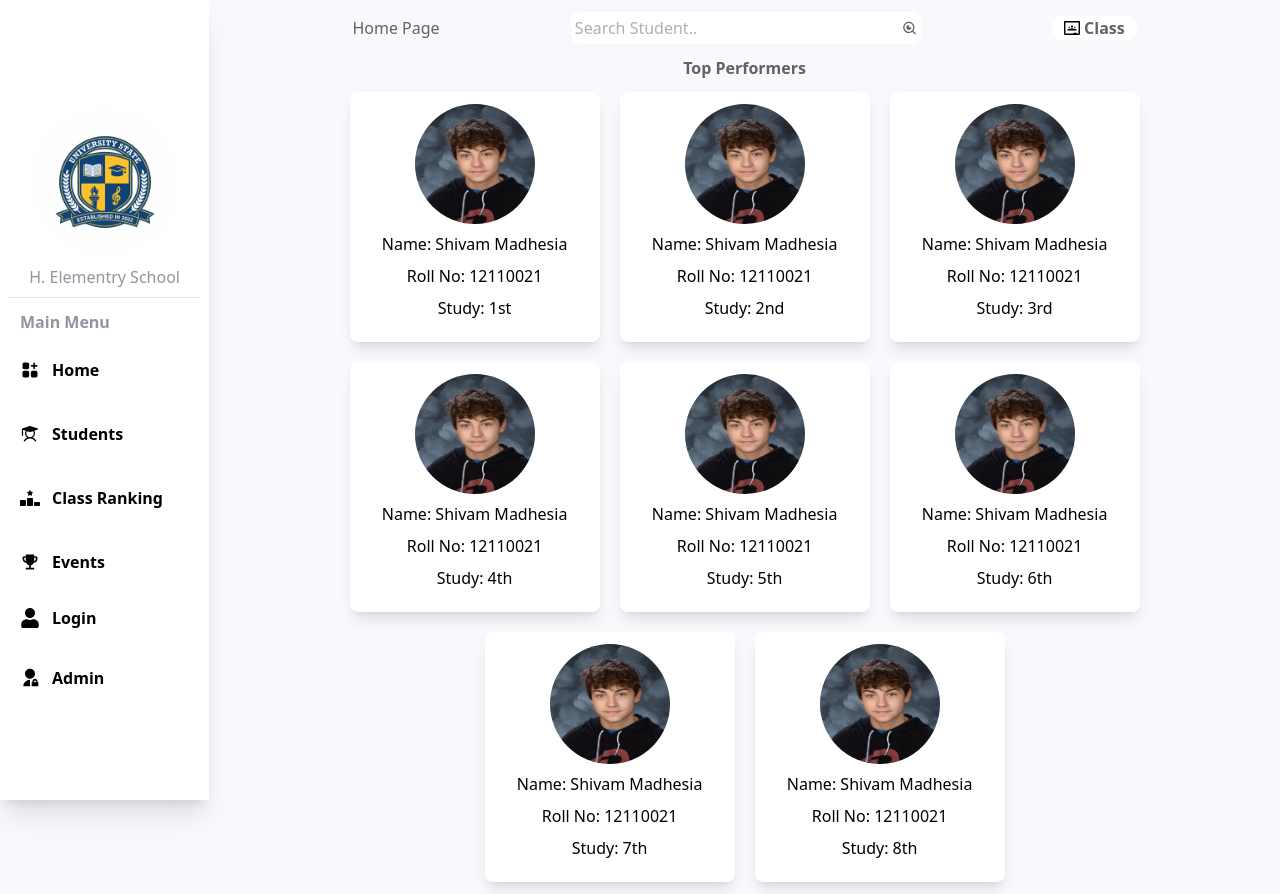
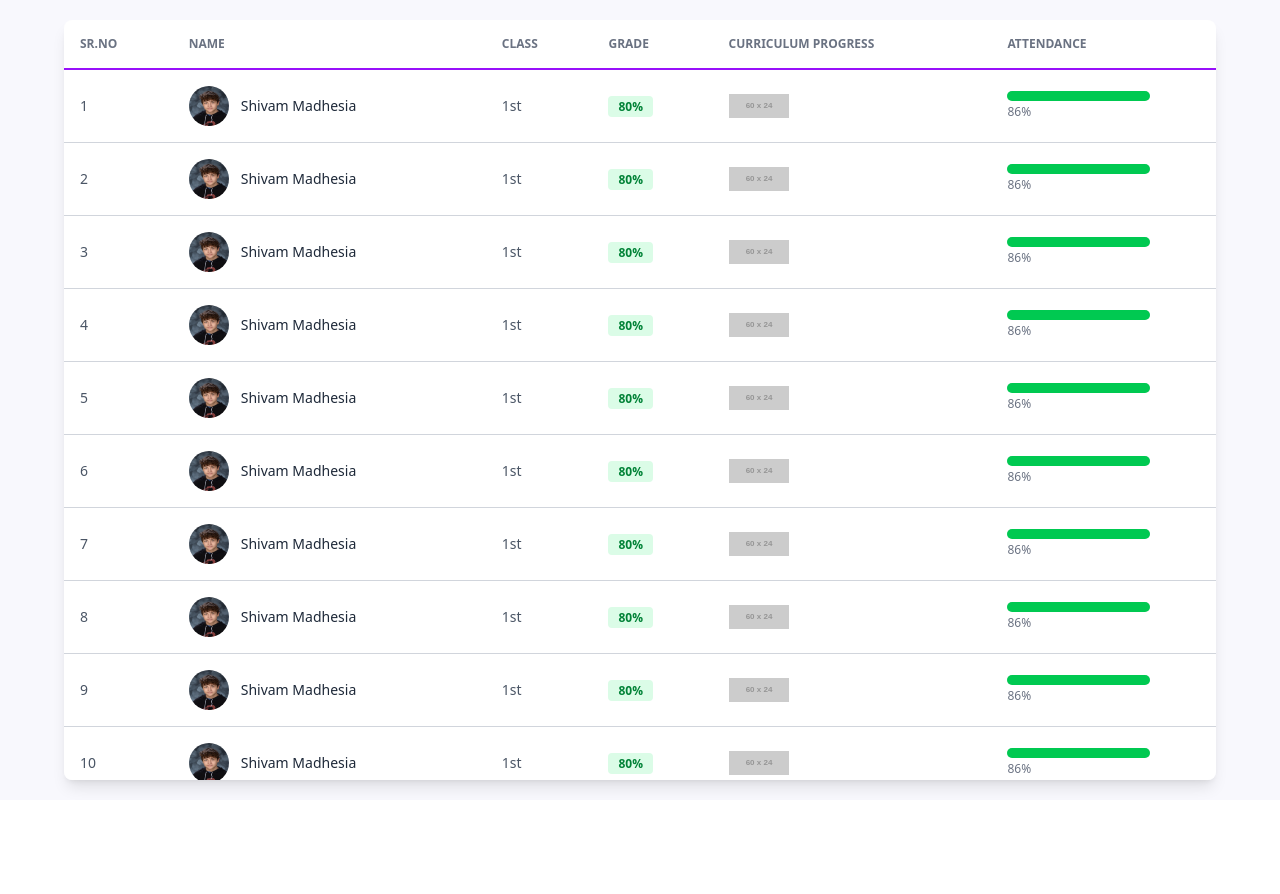
Before and after one commit to Shivraj-Joshi/student-info-tracker, a React (Vite) app in the folder client/: page /students in a window 1280 px wide. After the commit the page ends 800 px from the top, so only its background shows below. Built offline with nearby package versions, Linux system fonts and the light colour scheme.

Commit message:
students page done

```diff
--- a/client/src/App.jsx
+++ b/client/src/App.jsx
@@ -1,12 +1,14 @@
 import Sidebar from "./components/Sidebar";
 import Home from "./pages/Home";
+import Students from "./pages/Students";
 
 function App() {
   return (
     <>
       <div className="bg-[#f8f8fd] flex flex-col md:flex-row">
-        <Sidebar />
-        <Home />
+        {/* <Sidebar />
+        <Home /> */}
+        <Students />
       </div>
     </>
   );
--- /dev/null
+++ b/client/src/components/Topbar.jsx
@@ -0,0 +1,28 @@
+import React from "react";
+import { SiGoogleclassroom } from "react-icons/si";
+import { RiSearchEyeLine } from "react-icons/ri";
+
+const Topbar = () => {
+  return (
+    <div className=" h-[50px] w-[100vw] ">
+      <div className="topbar  p-3 flex items-center justify-evenly gap-3 bg-transparent">
+        <h1 className="text-[#606265]">Home Page</h1>
+        <div className="search w-[200px] md:w-[350px] bg-white rounded-lg flex gap-2 p-2 md:p-1 items-center  text-[#606265]">
+          <input
+            type="search"
+            placeholder="Search Student.."
+            className="outline-none w-full"
+          />
+          <RiSearchEyeLine />
+        </div>
+        <div className="bg-white rounded-lg p-2 px-3 flex items-center gap-1">
+          {" "}
+          <SiGoogleclassroom />{" "}
+          <h1 className="font-semibold text-[#606265]">Class</h1>
+        </div>
+      </div>
+    </div>
+  );
+};
+
+export default Topbar;
--- a/client/src/data/Data.js
+++ b/client/src/data/Data.js
@@ -59,3 +59,103 @@ export const StudentData = [
         class: "8th"
     },
 ];
+
+export const ClassData = [
+    {
+        id: 1,
+        image: image1,
+        Name: "Shivam Madhesia",
+        Class: "1st",
+        Grade: "80%",
+        Attendance: "86%",
+    },
+    {
+        id: 2,
+        image: image1,
+        Name: "Shivam Madhesia",
+        Class: "1st",
+        Grade: "80%",
+        Attendance: "86%",
+    },
+    {
+        id: 3,
+        image: image1,
+        Name: "Shivam Madhesia",
+        Class: "1st",
+        Grade: "80%",
+        Attendance: "86%",
+    },
+    {
+        id: 4,
+        image: image1,
+        Name: "Shivam Madhesia",
+        Class: "1st",
+        Grade: "80%",
+        Attendance: "86%",
+    },
+    {
+        id: 5,
+        image: image1,
+        Name: "Shivam Madhesia",
+        Class: "1st",
+        Grade: "80%",
+        Attendance: "86%",
+    },
+    {
+        id: 6,
+        image: image1,
+        Name: "Shivam Madhesia",
+        Class: "1st",
+        Grade: "80%",
+        Attendance: "86%",
+    },
+    {
+        id: 7,
+        image: image1,
+        Name: "Shivam Madhesia",
+        Class: "1st",
+        Grade: "80%",
+        Attendance: "86%",
+    },
+    {
+        id: 8,
+        image: image1,
+        Name: "Shivam Madhesia",
+        Class: "1st",
+        Grade: "80%",
+        Attendance: "86%",
+    },
+    {
+        id: 9,
+        image: image1,
+        Name: "Shivam Madhesia",
+        Class: "1st",
+        Grade: "80%",
+        Attendance: "86%",
+    },
+    {
+        id: 10,
+        image: image1,
+        Name: "Shivam Madhesia",
+        Class: "1st",
+        Grade: "80%",
+        Attendance: "86%",
+    },
+    {
+        id: 11,
+        image: image1,
+        Name: "Shivam Madhesia",
+        Class: "1st",
+        Grade: "80%",
+        Attendance: "86%",
+    },
+    {
+        id: 12,
+        image: image1,
+        Name: "Shivam Madhesia",
+        Class: "1st",
+        Grade: "80%",
+        Attendance: "86%",
+    },
+
+]
--- a/client/src/main.jsx
+++ b/client/src/main.jsx
@@ -2,6 +2,7 @@ import { StrictMode } from "react";
 import { createRoot } from "react-dom/client";
 import "./index.css";
 import App from "./App.jsx";
+import Sidebar from "./components/Sidebar.jsx";
 
 createRoot(document.getElementById("root")).render(
   <StrictMode>
--- a/client/src/pages/Home.jsx
+++ b/client/src/pages/Home.jsx
@@ -8,9 +8,9 @@ const Home = () => {
   return (
     <div className=" bg-transparent w-full">
       {/* topbar */}
-      <div className="topbar p-3 flex items-center justify-evenly bg-transparent">
+      <div className="topbar  p-3 flex items-center justify-evenly gap-3 bg-transparent">
         <h1 className="text-[#606265]">Home Page</h1>
-        <div className="search w-[350px] bg-white rounded-lg flex gap-2 p-1 items-center  text-[#606265]">
+        <div className="search w-[200px] md:w-[350px] bg-white rounded-lg flex gap-2 p-2 md:p-1 items-center  text-[#606265]">
           <input
             type="search"
             placeholder="Search Student.."
@@ -18,7 +18,7 @@ const Home = () => {
           />
           <RiSearchEyeLine />
         </div>
-        <div className="bg-white rounded-lg px-3 flex items-center gap-1">
+        <div className="bg-white rounded-lg p-2 px-3 flex items-center gap-1">
           {" "}
           <SiGoogleclassroom />{" "}
           <h1 className="font-semibold text-[#606265]">Class</h1>
@@ -37,7 +37,7 @@ const Home = () => {
             <img
               src={project.image}
               alt=""
-              className=" h-[200px] w-[200px] md:h-[120px] md:w-[120px] rounded-[50%] "
+              className=" h-[200px] w-[200px] md:h-[120px] md:w-[120px] rounded-[50%] border-3 border-purple-500 "
             />
             <h1>Name: {project.Name}</h1>
             <p>Roll No: {project.rollNo}</p>
--- a/client/src/pages/Students.jsx
+++ b/client/src/pages/Students.jsx
@@ -1,7 +1,80 @@
 import React from "react";
+import Sidebar from "../components/Sidebar";
+import Topbar from "../components/Topbar";
+import { ClassData } from "../data/Data";
 
 const Students = () => {
-  return <div>this is student page</div>;
+  return (
+    <div className="flex h-[100vh] w-[100vw] bg-transparent p-5 justify-center">
+      <div className="bg-white w-[90vw] rounded-lg overflow-y-scroll shadow-lg ">
+        <table className="min-w-full text-sm text-left text-gray-700 bg-white rounded-md shadow ">
+          {/* Head of the table */}
+          <thead className="text-xs text-gray-500 uppercase bg-white w-full border-b-2 border-purple-600">
+            <tr>
+              <th className="p-4">Sr.No</th>
+              <th className="p-4">Name</th>
+              <th className="p-4">Class</th>
+              <th className="p-4">Grade</th>
+              <th className="p-4">Curriculum Progress</th>
+              <th className="p-4">Attendance</th>
+            </tr>
+          </thead>
+          {/* body/list of the table */}
+          <tbody>
+            {ClassData.map((students) => (
+              <tr
+                key={students.id}
+                className="border-b border-gray-300  hover:bg-purple-300 transform-translate duration-300 cursor-pointer"
+              >
+                <td className="p-4 text-gray-600">{students.id}</td>
+                <td className="flex items-center gap-3 p-4 whitespace-nowrap">
+                  <img
+                    src={students.image}
+                    className="w-10 h-10 rounded-full"
+                  />
+                  <div>
+                    <div className="font-medium text-gray-800">
+                      {students.Name}
+                    </div>
+                  </div>
+                </td>
+
+                <td className="p-4 text-gray-600">{students.Class}</td>
+
+                <td className="p-4">
+                  <span className="bg-green-100 text-green-700 text-xs font-semibold px-2.5 py-0.5 rounded">
+                    {students.Grade}
+                  </span>
+                </td>
+
+                <td className="p-4">
+                  {/* <!-- Replace this with an inline SVG or a chart --> */}
+                  <img
+                    src="https://dummyimage.com/60x24/def/aaa.png&text=📈"
+                    alt="progress"
+                  />
+                </td>
+
+                <td className="p-4">
+                  <div className="w-full bg-gray-200 rounded-full h-2.5">
+                    <div
+                      className={`bg-green-500 h-2.5 rounded-full style=${"width: 86%"}`}
+                      //
+                    ></div>
+                  </div>
+                  <span className="text-xs text-gray-500">
+                    {students.Attendance}
+                  </span>
+                </td>
+
+                <td className="p-4 text-right"></td>
+              </tr>
+            ))}
+          </tbody>
+        </table>
+      </div>
+    </div>
+  );
 };
 
 export default Students;
```
